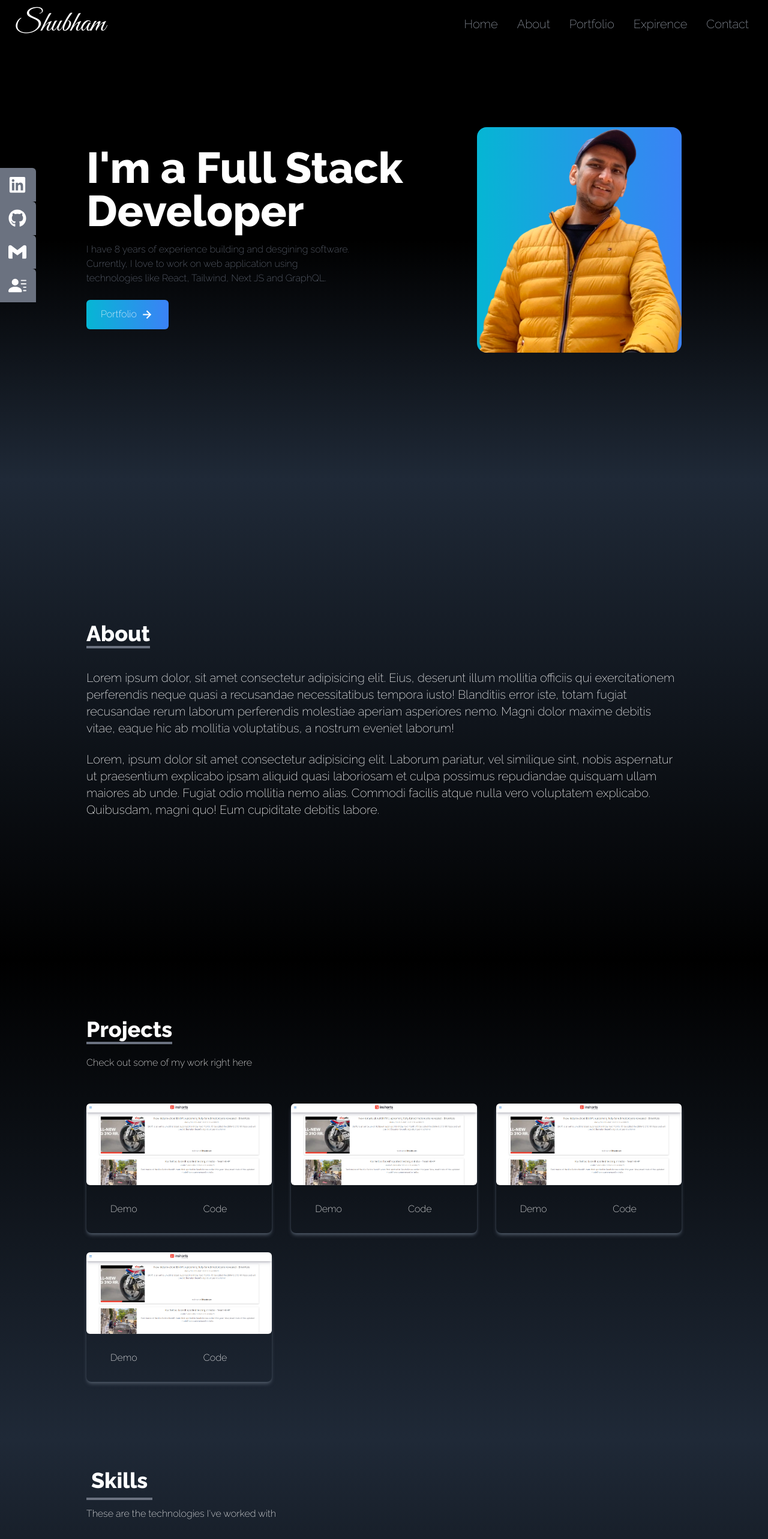
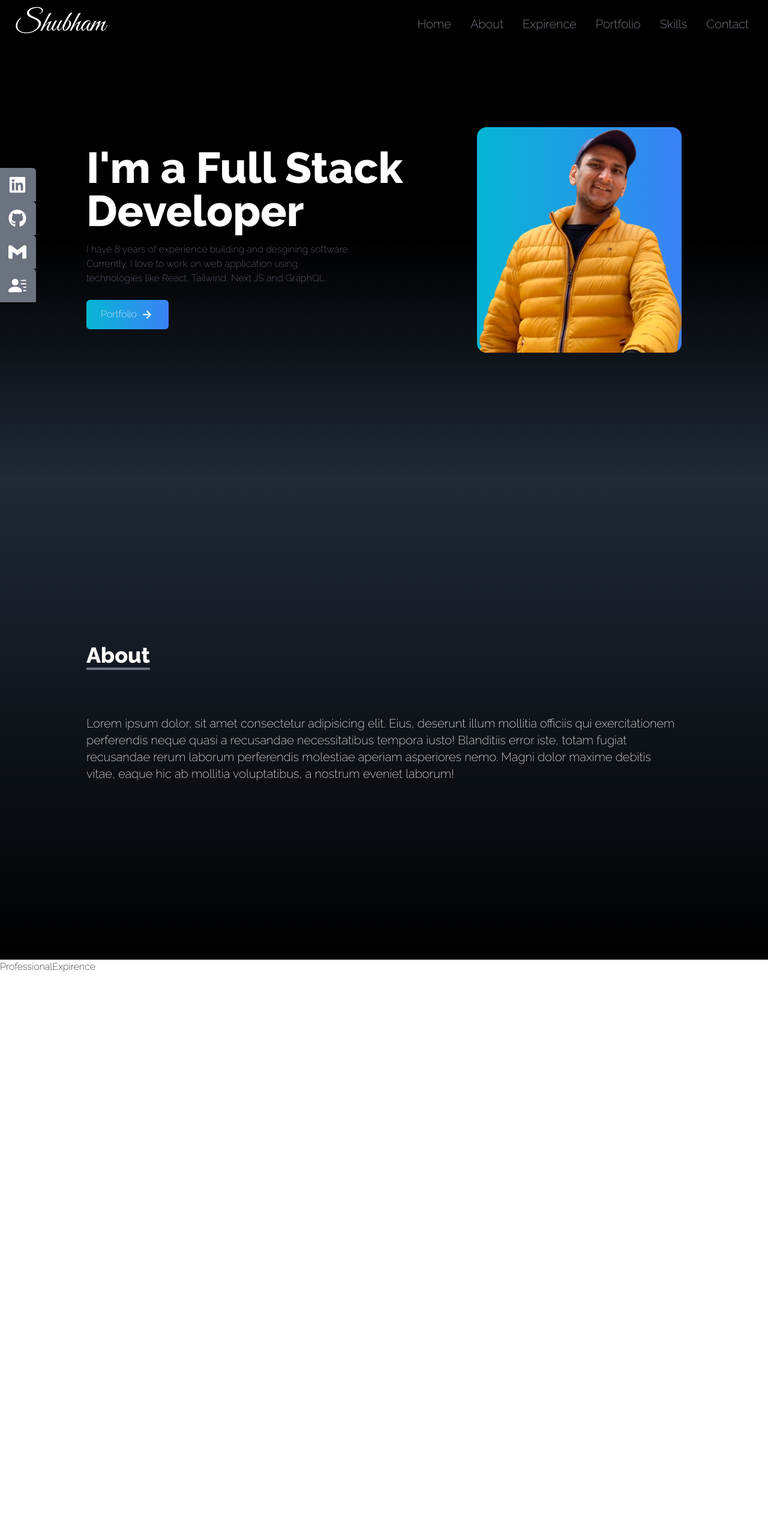
Before and after one commit to Spi051997/Portfolio, a React (Create React App) app: page / in a window 1280 px wide. Shown: the top 2566 px of the page at 60% size. After the commit the page ends 1624 px from the top, so only its background shows below. Built offline with nearby package versions, Linux system fonts and the light colour scheme.

Commit message:
added professional Expirence

```diff
--- a/package.json
+++ b/package.json
@@ -12,6 +12,8 @@
     "react-icons": "^4.4.0",
     "react-router-dom": "^6.3.0",
     "react-scripts": "5.0.1",
+    "react-scroll": "^1.8.7",
+    "react-vertical-timeline-component": "^3.5.2",
     "web-vitals": "^2.1.4"
   },
   "scripts": {
--- a/src/App.js
+++ b/src/App.js
@@ -8,15 +8,17 @@ import About from './compenents/About';
 import Portfolio from './compenents/Portfolio';
 import Expirence from './compenents/Expirence';
 import Contact from './compenents/Contact';
+import ProfessionalExpirence from './compenents/ProfessionalExpirence';
 function App() {
   return (
     <div   >
       <Nav />
       <Home />
       <About />
-      <Portfolio />
+      <ProfessionalExpirence />
+      {/* <Portfolio />
       <Expirence />
-      <Contact />
+      <Contact /> */}
 
 
       <Sociallinks />
--- a/src/compenents/About.js
+++ b/src/compenents/About.js
@@ -4,7 +4,7 @@ const About = () => {
   return (
     <div
     name="about"
-    className="h-screen w-full bg-gradient-to-b from-gray-800  to-black text-white"
+    className="w-full h-screen bg-gradient-to-b from-gray-800 to-black text-white"
   >
     <div className="max-w-screen-lg p-4 mx-auto flex flex-col justify-center w-full h-full">
       <div className="pb-8">
@@ -13,7 +13,7 @@ const About = () => {
         </p>
       </div>
 
-      <p className="text-xl mt-2">
+      <p className="text-xl mt-12">
         Lorem ipsum dolor, sit amet consectetur adipisicing elit. Eius,
         deserunt illum mollitia officiis qui exercitationem perferendis neque
         quasi a recusandae necessitatibus tempora iusto! Blanditiis error
@@ -23,15 +23,15 @@ const About = () => {
       </p>
 
       <br />
-
-      <p className="text-xl">
+{/* <p className="text-xl">
         Lorem, ipsum dolor sit amet consectetur adipisicing elit. Laborum
         pariatur, vel similique sint, nobis aspernatur ut praesentium
         explicabo ipsam aliquid quasi laboriosam et culpa possimus repudiandae
         quisquam ullam maiores ab unde. Fugiat odio mollitia nemo alias.
         Commodi facilis atque nulla vero voluptatem explicabo. Quibusdam,
         magni quo! Eum cupiditate debitis labore.
-      </p>
+      </p> */}
+      {/*  */}
     </div>
   </div>
   );
--- a/src/compenents/Contact.js
+++ b/src/compenents/Contact.js
@@ -4,9 +4,9 @@ const Contact = () => {
   return (
     <div
       name="contact"
-      className="w-full h-full bg-gradient-to-b from-black to-gray-800 p-4 text-white pt-4"
+      className="w-full h-full bg-gradient-to-b from-black to-gray-800 p-4 text-white"
     >
-      <div className="flex flex-col p-4 justify-center max-w-screen-lg mx-auto h-full">
+      <div className="flex flex-col p-4 justify-center max-w-screen-lg mx-auto h-full pt-20">
         <div className="pt-3">
           <p className="text-4xl font-bold inline border-b-4 border-gray-500">
             Contact
--- a/src/compenents/Expirence.js
+++ b/src/compenents/Expirence.js
@@ -78,10 +78,10 @@ const Expirence = () => {
     ]
   return (
     <div
-    name="experience"
+    name="skills"
     className="bg-gradient-to-b from-gray-800 to-black w-full h-full pt-8 "
   >
-    <div className="max-w-screen-lg mx-auto p-4 flex flex-col justify-center w-full h-full text-white">
+    <div className="max-w-screen-lg mx-auto p-4 flex flex-col justify-center w-full h-full text-white pt-20">
       <div>
         <p className="text-4xl font-bold border-b-4 border-gray-500 p-2 inline">
           Skills
--- a/src/compenents/Home.js
+++ b/src/compenents/Home.js
@@ -1,6 +1,7 @@
 import React from "react";
 import heroImage from "../assets/heroImage.png";
 import { BiDownArrowAlt, BiRightArrowAlt } from "react-icons/bi";
+import {Link} from 'react-scroll'
 
 function Home() {
   return (
@@ -20,7 +21,7 @@ function Home() {
           </p>
 
           <div>
-            <button
+            <Link
               to="portfolio"
               smooth
               duration={500}
@@ -30,7 +31,7 @@ function Home() {
               <span className="group-hover:rotate-90 duration-300">
                 <BiRightArrowAlt size={25} className="ml-1" />
               </span>
-            </button>
+            </Link>
           </div>
         </div>
 
--- a/src/compenents/Nav.js
+++ b/src/compenents/Nav.js
@@ -1,5 +1,6 @@
 import { useState } from "react";
 import { FaBars, FaTimes } from "react-icons/fa";
+import {Link} from 'react-scroll'
 function Nav() {
   const [Nav, setNav] = useState(false);
   const link = [
@@ -13,15 +14,19 @@ function Nav() {
     },
     {
       id: 3,
+      link: "expirence",
+    },
+    {
+      id: 4,
       link: "portfolio",
     },
     {
-      id: 4,
-      link: "expirence",
+      id: 5,
+      link: "skills",
     },
     {
-      id: 5,
-      link: "Contact",
+      id: 6,
+      link: "contact",
     },
   ];
   return (
@@ -36,7 +41,7 @@ function Nav() {
               className=" text-xl px-4 cursor-pointer capitalize font-medium  text-gray-400 hover:scale-105 duration-300"
               key={id}
             >
-              {link}
+               <Link to={link} smooth duration={500}>{link}</Link>
             </li>
           </div>
         ))}
@@ -60,7 +65,7 @@ function Nav() {
             className="px-4 cursor-pointer capitalize py-6 text-4xl hover:scale-105 duration-200"
             key={id}
           >
-            {link}
+           <Link onClick={() => setNav(!Nav)} to={link} smooth duration={500}>{link}</Link>
           </li>
         </div>
       ))}
--- a/src/compenents/Portfolio.js
+++ b/src/compenents/Portfolio.js
@@ -27,19 +27,19 @@ const Portfolio = (props) => {
             click:'https://main--react-inshorts-cone.netlify.app/',
             code:'https://github.com/Spi051997/Portfolio'
         },
-        {
-            id:4,
-            src:arr,
-            click:'https://main--react-inshorts-cone.netlify.app/',
-            code:'https://github.com/Spi051997/Portfolio'
-        }
+        // {
+        //     id:4,
+        //     src:arr,
+        //     click:'https://main--react-inshorts-cone.netlify.app/',
+        //     code:'https://github.com/Spi051997/Portfolio'
+        // }
     ]
   return(
     <div
     name="portfolio"
     className="bg-gradient-to-b from-black to-gray-800 w-full text-white md:h-screen"
   >
-    <div className="max-w-screen-lg p-4 mx-auto flex flex-col justify-center w-full h-full">
+    <div className="max-w-screen-lg p-4 mx-auto flex flex-col justify-center w-full h-full pt-28 ">
       <div className="pb-8">
         <p className="text-4xl font-bold inline border-b-4 border-gray-500">
           Projects
--- /dev/null
+++ b/src/compenents/ProfessionalExpirence.js
@@ -0,0 +1,9 @@
+import React from 'react'
+
+const ProfessionalExpirence = () => {
+  return (
+    <div name="expirence">ProfessionalExpirence</div>
+  )
+}
+
+export default ProfessionalExpirence
```
Also changed, not shown: 1 other file (tests, documents, lock files or other folders).
